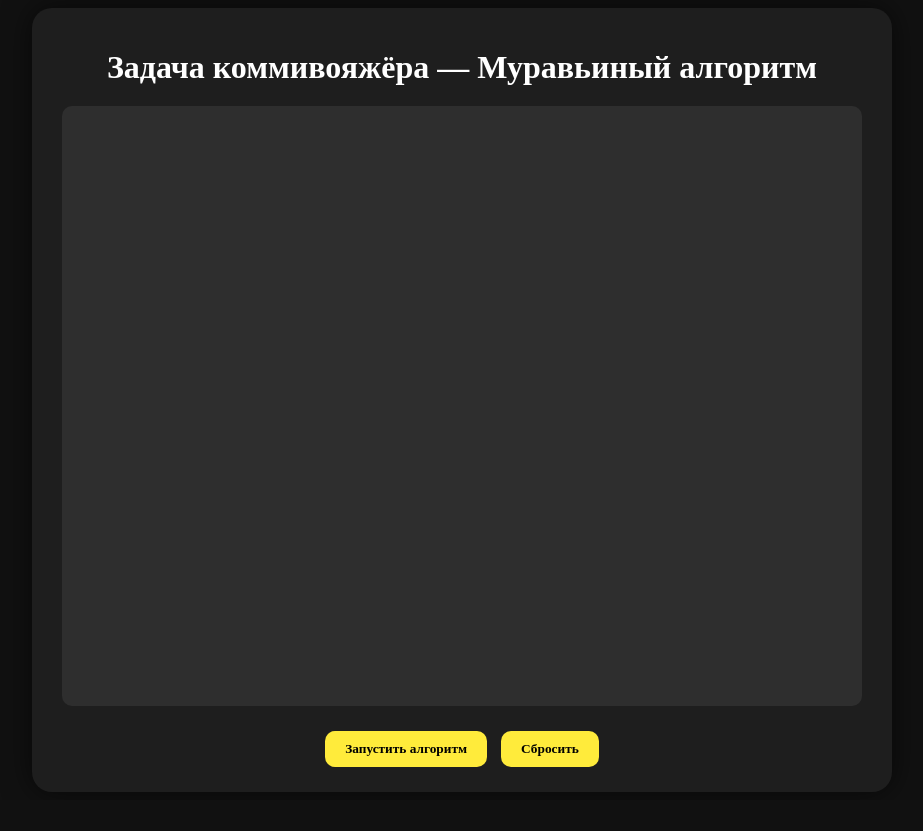
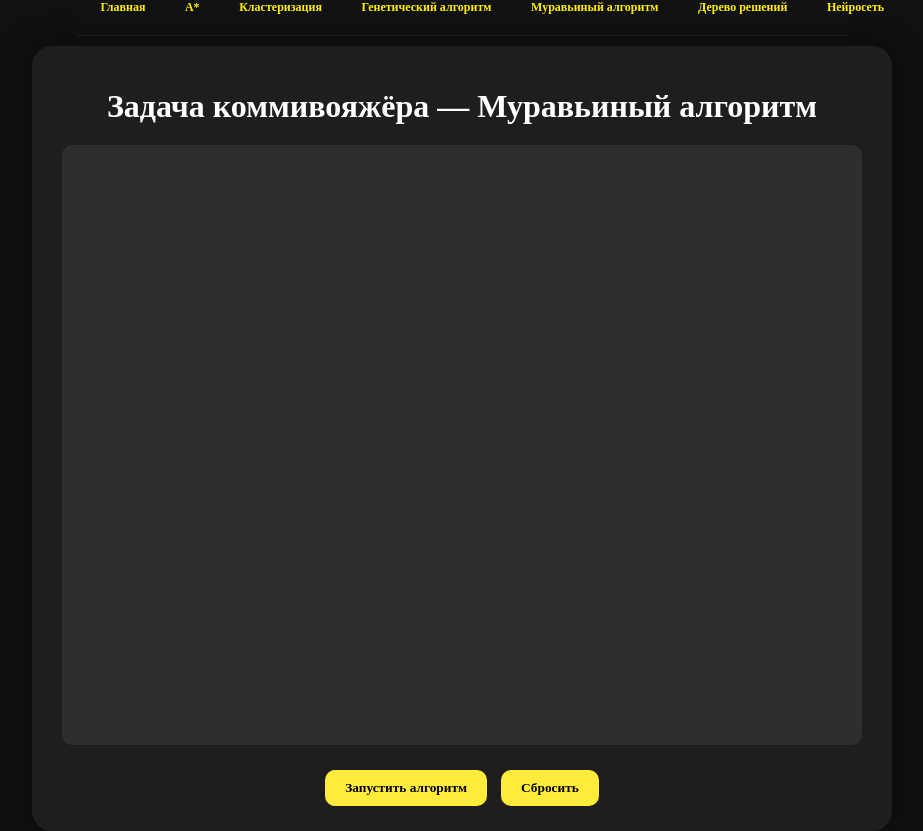
Before and after one commit to Parside01/AntsButt, a plain HTML site: page Documents/Ants/index.html in a window 1280 px wide. Shown: the whole page, without its empty margins (178-1101 px from the left). Before the commit the page ends 800 px from the top, so only its background shows below. Drawn offline with Linux system fonts and the light colour scheme; a web font is replaced by a local one.

Commit message:
finalCommit

```diff
--- a/Documents/Ants/index.html
+++ b/Documents/Ants/index.html
@@ -1,5 +1,6 @@
 <!DOCTYPE html>
 <html lang="ru">
+
 <head>
   <meta charset="UTF-8">
   <title>Муравьиный алгоритм</title>
@@ -14,6 +15,43 @@
       justify-content: center;
       height: 100vh;
       margin: 0;
+    }
+
+    .nav-item {
+      flex-shrink: 0;
+    }
+
+    .nav-tabs {
+      margin-top: 10px;
+      border-bottom: 1px solid #212121;
+      display: flex;
+      list-style: none;
+      gap: 1%;
+      height: 7vh;
+      align-items: center;
+      padding: 0 1%;
+      margin-bottom: 10px;
+    }
+
+    body {
+      display: flex;
+      flex-direction: column;
+      justify-content: center;
+      align-items: center;
+    }
+
+    .nav-link {
+      white-space: nowrap;
+      color: rgb(255, 240, 0);
+      text-decoration: none !important;
+      padding: 8px 16px;
+      border-radius: 4px;
+      transition: background 0.2s;
+    }
+
+    .nav-link:hover {
+      background: rgb(255, 240, 0);
+      color: #212121;
     }
 
     .container {
@@ -55,7 +93,19 @@
     }
   </style>
 </head>
+
 <body>
+  <nav>
+    <ul class="nav nav-tabs">
+        <li class="nav-item"><a class="nav-link" href="../../index.html">Главная</a></li>
+        <li class="nav-item"><a class="nav-link" href="../AAlg.html">A*</a></li>
+        <li class="nav-item"><a class="nav-link" href="../Claster/index.html">Кластеризация</a></li>
+        <li class="nav-item"><a class="nav-link" href="../GeneticAlg/index.html">Генетический алгоритм</a></li>
+        <li class="nav-item"><a class="nav-link" href="../Ants/index.html">Муравьиный алгоритм</a></li>
+        <li class="nav-item"><a class="nav-link" href="../DecisionTree/index.html">Дерево решений</a></li>
+        <li class="nav-item"><a class="nav-link" href="../NeuralNetwork.html">Нейросеть</a></li>
+    </ul>
+</nav>
   <div class="container">
     <h1>Задача коммивояжёра — Муравьиный алгоритм</h1>
     <canvas id="canvas" width="800" height="600"></canvas>
@@ -66,4 +116,5 @@
   </div>
   <script src="ants.js"></script>
 </body>
+
 </html>
```
Also changed, not shown: Documents/Claster/index.html (+54 -4 lines), Documents/DecisionTree/index.html (+7 -7 lines), index.html (+4 -4 lines), Documents/root.css (line endings or trailing spaces).
